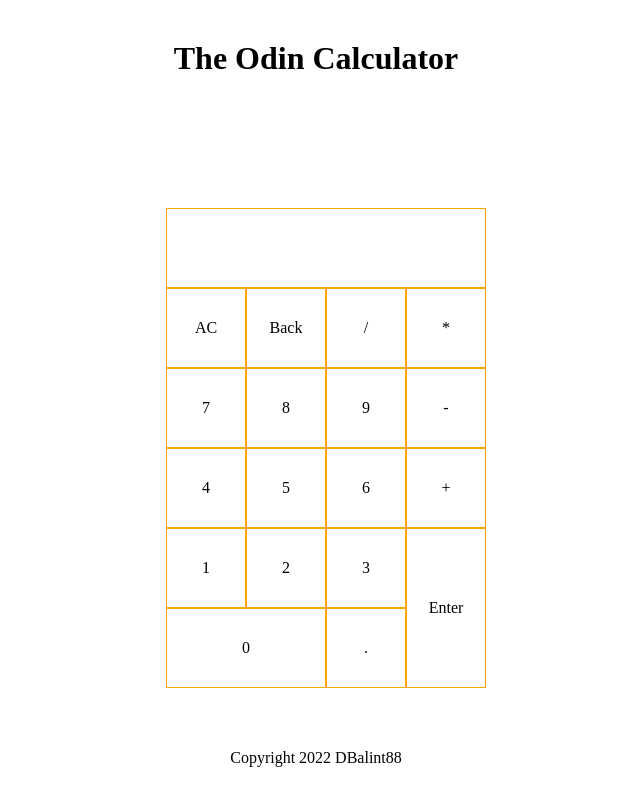
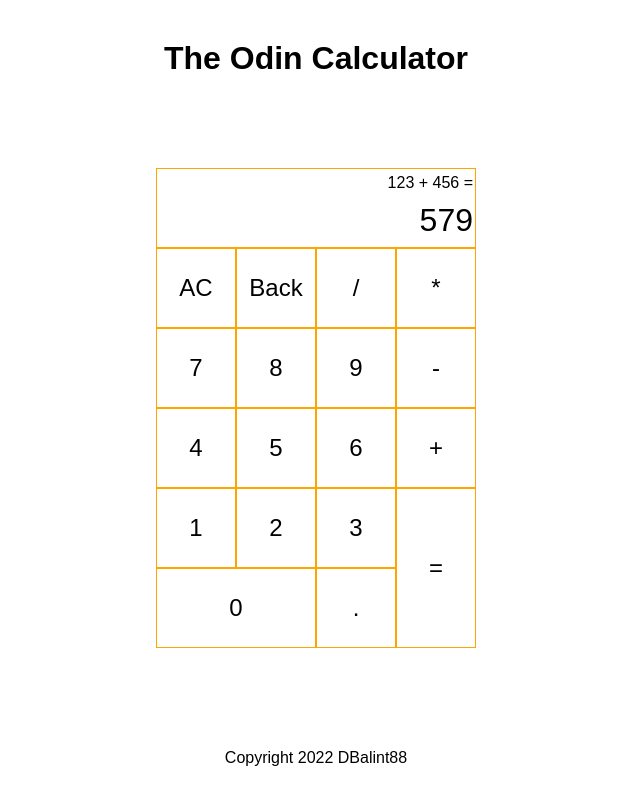
Before and after one commit to DBalint88/odin-calc, a plain HTML site: page index.html in a window 1280 px wide. Shown: the whole page, without its empty margins (324-964 px from the left). Drawn offline with Linux system fonts and the light colour scheme.

Commit message:
Begin formatting layout and styles for calc display

```diff
--- a/index.html
+++ b/index.html
@@ -5,6 +5,7 @@
     <meta http-equiv="X-UA-Compatible" content="IE=edge">
     <meta name="viewport" content="width=device-width, initial-scale=1.0">
     <link rel="stylesheet" href="styles.css">
+    <link rel="stylesheet" href="https://fonts.googleapis.com/css2?family=Crimson+Pro">
     <script src="script.js" defer></script>
     <title>Odin Calculator</title>
 </head>
@@ -14,7 +15,10 @@
     </header>
     <main>
         <div id="calc-container">
-            <div id="calc-display"><span id="calc-display-text"></span></div>
+            <div id="calc-display"></span>
+                <div class="display" id="historical-display">123 + 456 =</div>
+                <div class="display" id="current-display">579</div>
+            </div>
             <div class="button">AC</div>
             <div class="button">Back</div>
             <div class="button">/</div>
@@ -30,7 +34,7 @@
             <div class="button">1</div>
             <div class="button">2</div>
             <div class="button">3</div>
-            <div class="button" id="enter-button">Enter</div>
+            <div class="button" id="enter-button">=</div>
             <div class="button" id="zero-button">0</div>
             <div class="button">.</div>
         </div>
--- a/script.js
+++ b/script.js
@@ -2,6 +2,8 @@
 const digits = ["1", "2", "3", "4", "5", "6", "7", "8", "9", "0", "."];
 const operators = ["+", "-", "*", "/"];
 const buttons = document.getElementsByClassName("button");
+const historicalDisplay = document.getElementById("historical-display");
+const currentDisplay = document.getElementById("current-display");
 
 let firstInput = "";
 let operator = "";
@@ -47,8 +49,8 @@ const inputHandler = (e) => {
         operator = selection;
     }
 
-    // If Enter is pressed, check for validity, perform the calculation, and prep for a calc chain
-    if (selection === "Enter") {
+    // If = is pressed, check for validity, perform the calculation, and prep for a calc chain
+    if (selection === "=") {
         operate();
         //updateDisplay
         setUpForChain();
@@ -64,6 +66,7 @@ const inputHandler = (e) => {
         backButton();
     }
 }
+
 
 
 // The above handler routes to the functions below:
--- a/styles.css
+++ b/styles.css
@@ -1,5 +1,6 @@
 * {
     box-sizing: border-box;
+    font-family: "Share Tech", sans-serif;
 }
 
 body {
@@ -21,8 +22,8 @@ header, footer {
 }
 
 #calc-container {
-    height: 400px;
-    width: 300px;
+    height: 480px;
+    width: 320px;
     display: grid;
     grid-template-rows: repeat(6, 80px);
     grid-template-columns: repeat(4, 80px);
@@ -41,6 +42,7 @@ header, footer {
     display: flex;
     justify-content: center;
     align-items: center;
+    font-size: 1.5rem;
 }
 #zero-button {
     grid-row: 6 / 7;
@@ -51,3 +53,18 @@ header, footer {
     grid-row: 5 / 7;
     grid-column: 4 / 5;
 }
+
+#calc-display {
+    display: grid;
+    grid-template-rows: 1fr 2fr;
+}
+
+.display {
+    display: flex;
+    justify-content: end;
+    align-items: center;
+}
+
+#current-display {
+    font-size: 2rem;
+}
```
